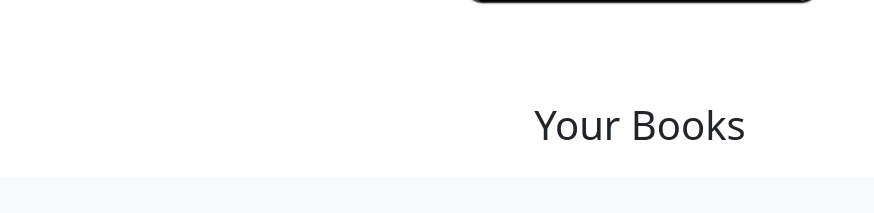
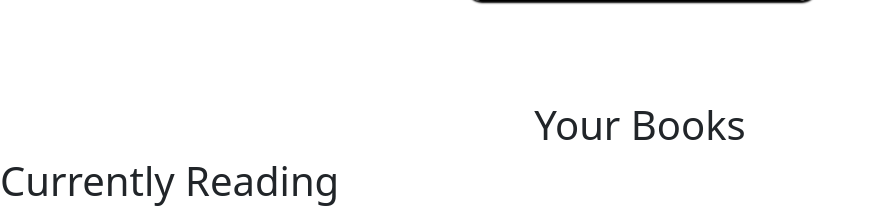
Before and after one commit to austinholmes33/f30-capstone-project, a Python web app: template templates/home.html in a window 1280 px wide. Shown: the part 622-835 px from the top of the page, without its empty margins (0-874 px from the left). Before the commit the page ends 762 px from the top, so only its background shows below. Run offline with Jinja, Linux system fonts and the light colour scheme; the template is opened without the code that fills it, so the values that code supplies are empty, except form fields; tables that the repository leaves empty hold one stand-in row (values such as "Sample post"); form fields are guessed from the names that the template uses.

Commit message:
added currently reading div to home, need to figure out how to best style it so that both book sections are side-by-side

```diff
--- a/templates/home.html
+++ b/templates/home.html
@@ -47,7 +47,9 @@
 
     {% endfor %}
 
-
+    <div class="books-currently-reading">
+        <h1>Currently Reading</h1>
+    </div>
 <!-- user_book "currently_reading"
 user_book "pages_read" -->
 
```
